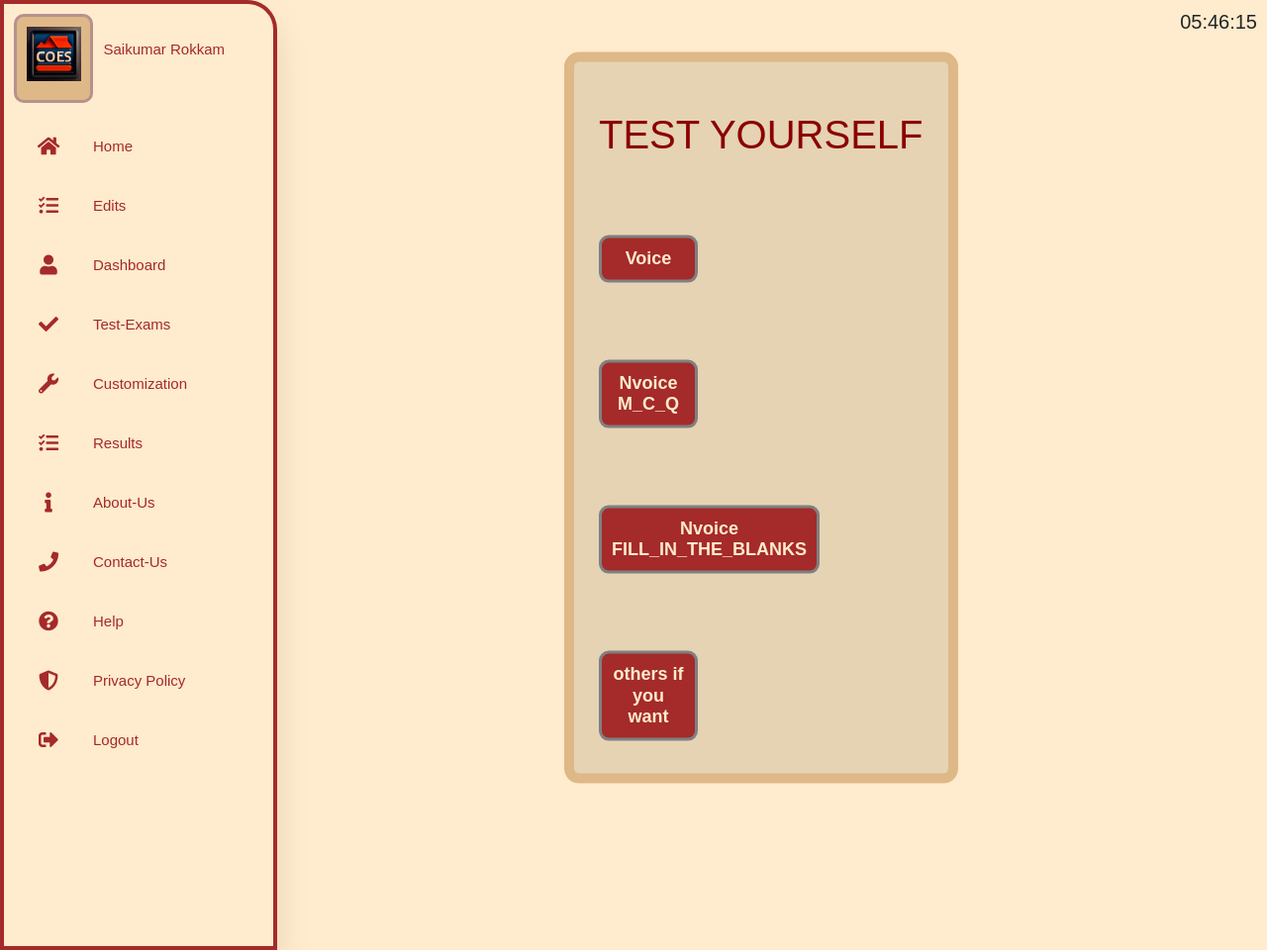
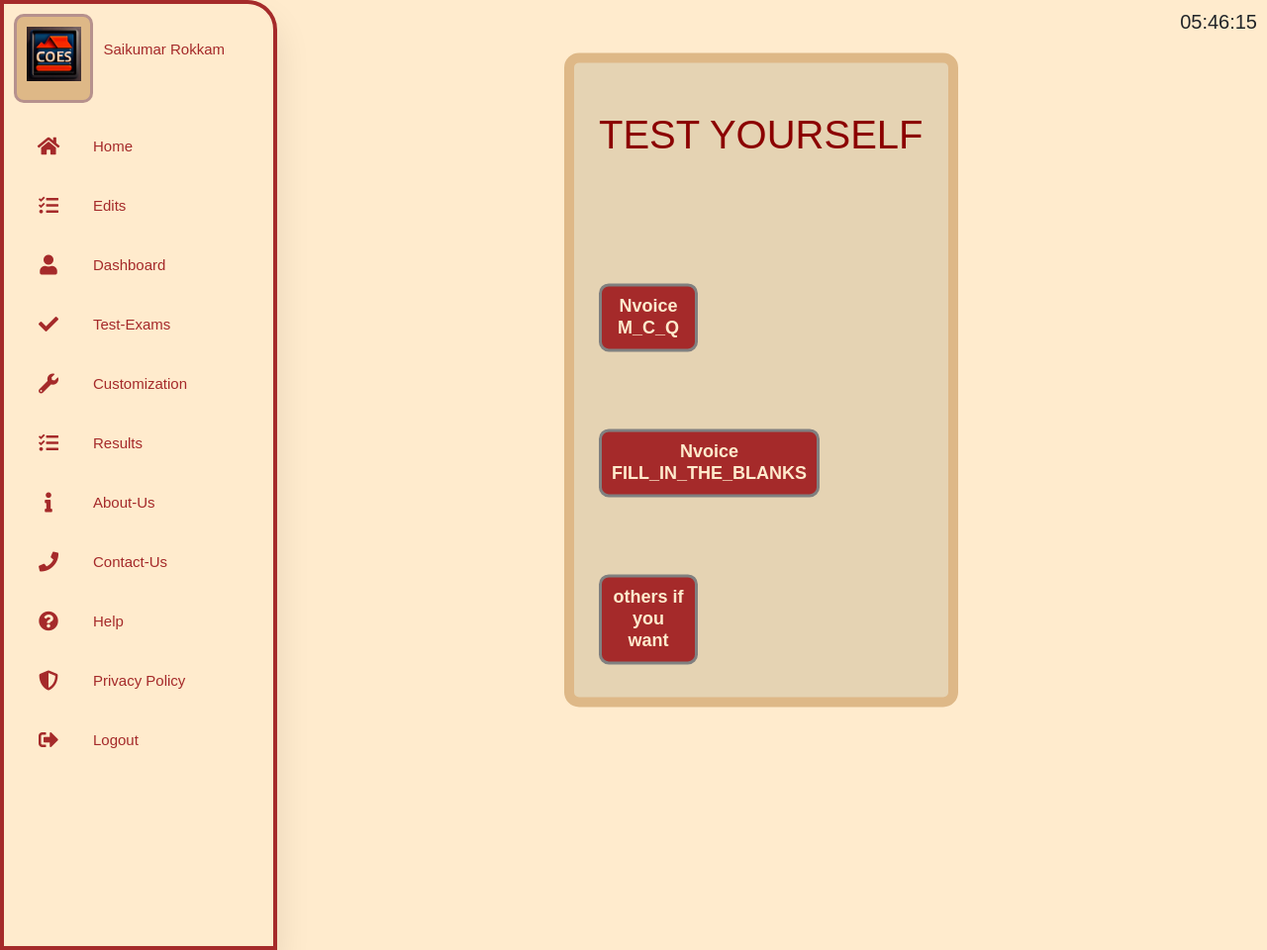
Before and after one commit to Rsaikumaar/COES-0-, a Flask app: page /tests in a window 1280 px wide. Shown: the whole page at 99% size. Run offline with Flask 3, Linux system fonts and the light colour scheme; a user stored in the database is signed in; some libraries are stand-ins or nearby versions.

Commit message:
Update tests.html

```diff
--- a/website/templates/tests.html
+++ b/website/templates/tests.html
@@ -9,7 +9,7 @@
 	<br>
 <h1 align="center">TEST YOURSELF<br>
 <br>
-<a class="btnn" href="\voice" >Voice</a>
+<!--<a class="btnn" href="\voice" >Voice</a>-->
 <br>
 <a class="btnn" href="\as"> Nvoice M_C_Q</a>
 <br>
```
